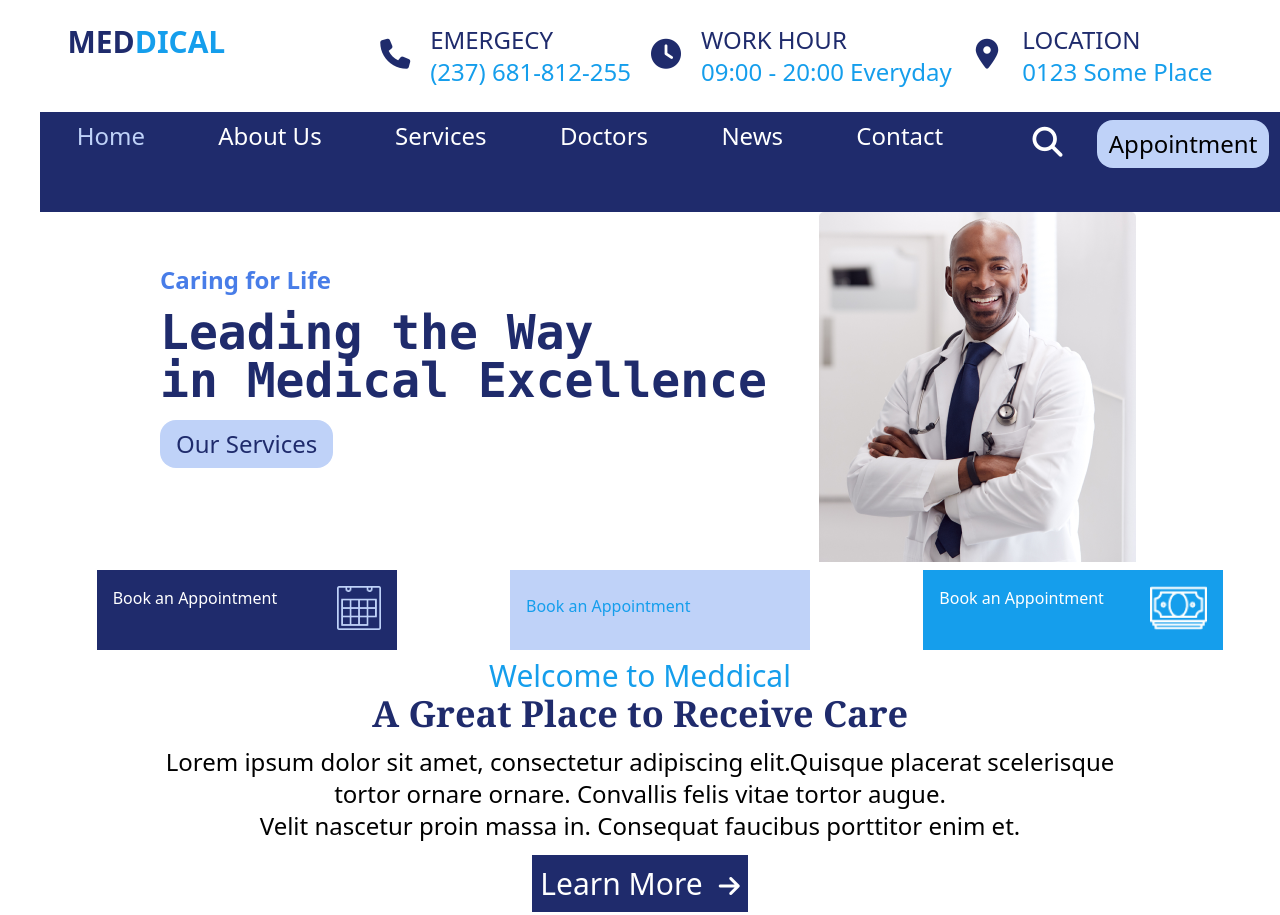
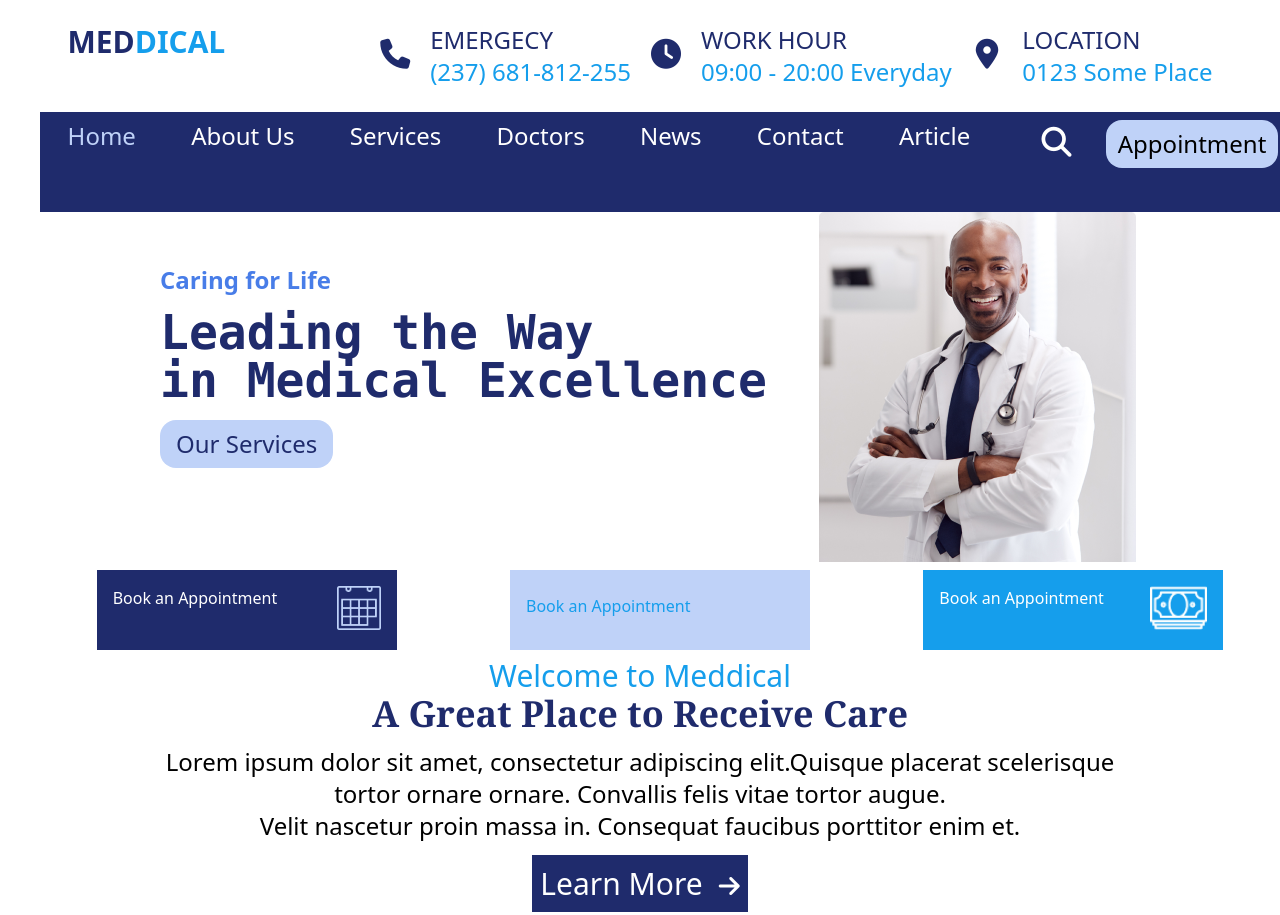
Before and after one commit to Nuuradiin-zubeyr/Medical, a plain HTML site: page index.html in a window 1280 px wide. Shown: the top 915 px of the page. Drawn offline with nearby package versions, Linux system fonts and the light colour scheme.

Commit message:
ul aya wax ku daray

```diff
--- a/index.html
+++ b/index.html
@@ -27,6 +27,8 @@
             <li>Doctors</li>
             <li>News</li>
             <li>Contact</li>
+            <li>Article</li>
+
             <div>
             <span class="text-3xl mx-4"><i class="fa-solid fa-magnifying-glass"></i></span>
             <button class="bg-[#BFD2F8] px-3 py-2 rounded-2xl ml-3 text-black">Appointment</button>
```
